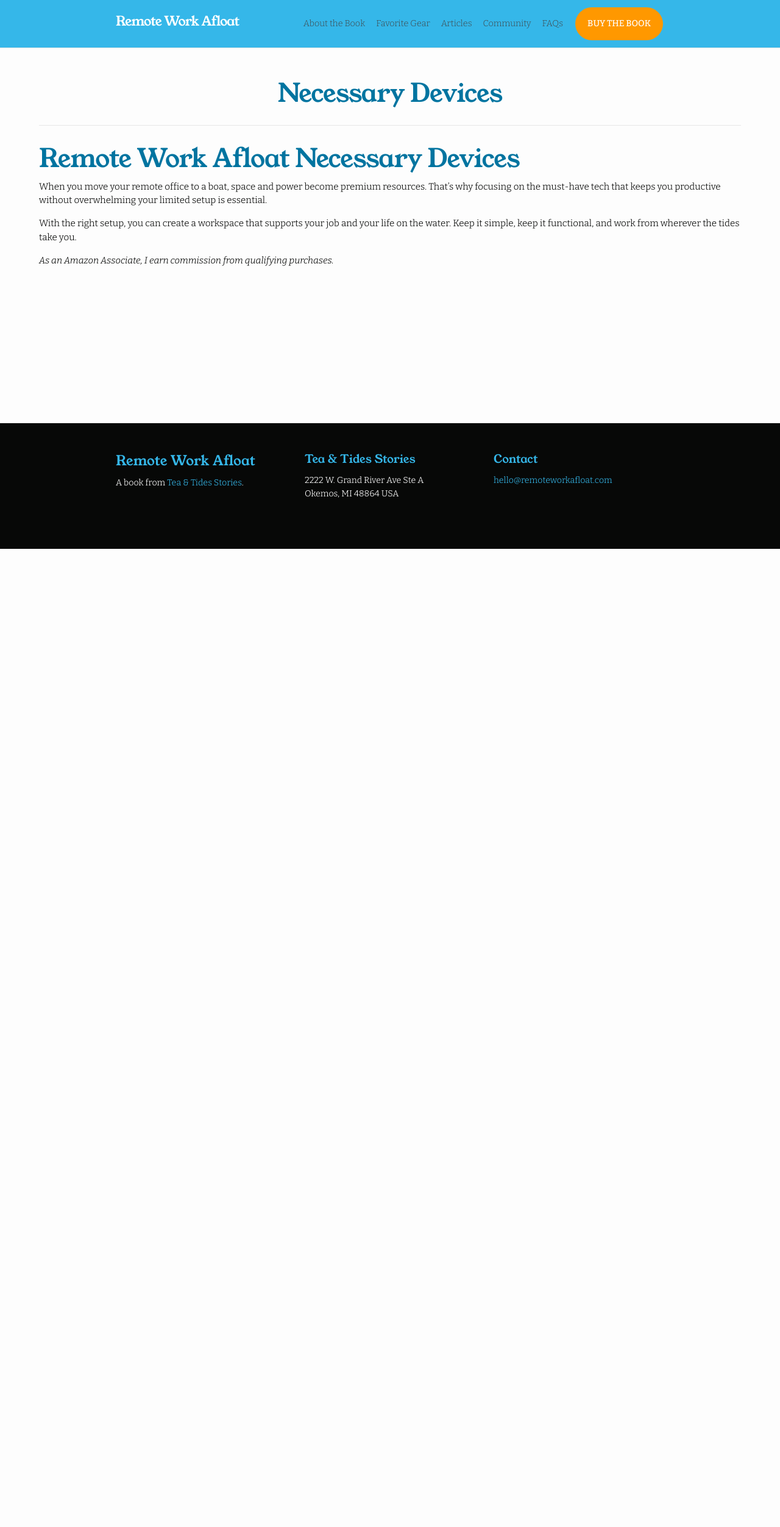
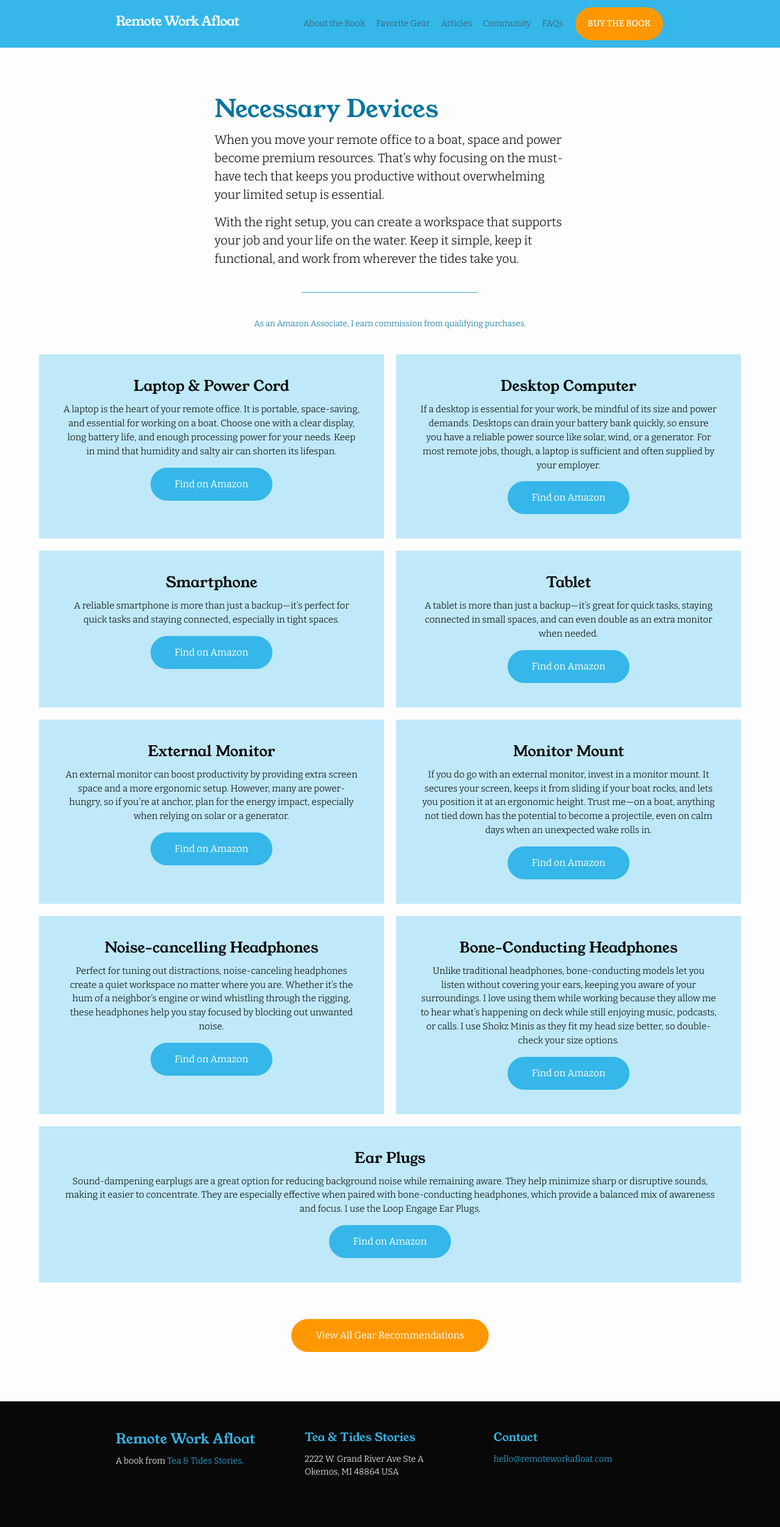
Before and after one commit to amajor/website-remote-work-afloat, a Jekyll site: the page built from gear/necessary-devices.md, in a window 1280 px wide. Shown: the whole page at 61% size. Built offline with Jekyll 4.4.1, drawn with Linux system fonts in a browser that asks for light colours; nearby versions of some CDN libraries; before the commit the page ends 900 px from its top, so only the background shows below that.

Commit message:
Begin organizing gear pages

```diff
--- a/_config.yml
+++ b/_config.yml
@@ -33,6 +33,7 @@ description: >- # this means to ignore newlines until "baseurl:"
 baseurl: "" # the subpath of your site, e.g. /blog
 url: "https://remoteworkafloat.com" # the base hostname & protocol for your site, e.g. http://example.com
 loop_life_academy_url: "https://looplifeacademy.com" # the URL for Loop Life Academy, used in the header and footer
+amazon_affiliate_disclosure: "As an Amazon Associate, I earn commission from qualifying purchases." # disclosure text for Amazon affiliate links
 # twitter_username: jekyllrb
 # github_username:  jekyll
 minima:
--- /dev/null
+++ b/_data/gear.yml
@@ -0,0 +1,57 @@
+- category: Necessary Devices
+  description: "The core tech you need to work remotely from your boat, from laptops to power essentials."
+  link: /gear/necessary-devices
+  items:
+    - name: Laptop & Power Cord
+      description: "A laptop is the heart of your remote office. It is portable, space-saving, and essential for working on a boat. Choose one with a clear display, long battery life, and enough processing power for your needs. Keep in mind that humidity and salty air can shorten its lifespan."
+      link: https://amzn.to/41sNwXv
+
+    - name: Desktop Computer
+      description: "If a desktop is essential for your work, be mindful of its size and power demands. Desktops can drain your battery bank quickly, so ensure you have a reliable power source like solar, wind, or a generator. For most remote jobs, though, a laptop is sufficient and often supplied by your employer."
+      link: https://amzn.to/4gYntMD
+
+    - name: Smartphone
+      description: "A reliable smartphone is more than just a backup—it’s perfect for quick tasks and staying connected, especially in tight spaces."
+      link: https://amzn.to/3QzaINy
+
+    - name: Tablet
+      description: "A tablet is more than just a backup—it’s great for quick tasks, staying connected in small spaces, and can even double as an extra monitor when needed."
+      link: https://amzn.to/41aBdOh
+
+    - name: External Monitor
+      description: "An external monitor can boost productivity by providing extra screen space and a more ergonomic setup. However, many are power-hungry, so if you’re at anchor, plan for the energy impact, especially when relying on solar or a generator."
+      link: https://amzn.to/4kgqZVh
+
+    - name: Monitor Mount
+      description: "If you do go with an external monitor, invest in a monitor mount. It secures your screen, keeps it from sliding if your boat rocks, and lets you position it at an ergonomic height. Trust me—on a boat, anything not tied down has the potential to become a projectile, even on calm days when an unexpected wake rolls in."
+      link: https://amzn.to/4ienc9a
+
+    - name: Noise-cancelling Headphones
+      description: "Perfect for tuning out distractions, noise-canceling headphones create a quiet workspace no matter where you are. Whether it’s the hum of a neighbor’s engine or wind whistling through the rigging, these headphones help you stay focused by blocking out unwanted noise."
+      link: https://amzn.to/41hBIpZ
+
+    - name: Bone-Conducting Headphones
+      description: "Unlike traditional headphones, bone-conducting models let you listen without covering your ears, keeping you aware of your surroundings. I love using them while working because they allow me to hear what’s happening on deck while still enjoying music, podcasts, or calls. I use Shokz Minis as they fit my head size better, so double-check your size options."
+      link: https://amzn.to/41hBIpZ
+
+    - name: Ear Plugs
+      description: "Sound-dampening earplugs are a great option for reducing background noise while remaining aware. They help minimize sharp or disruptive sounds, making it easier to concentrate. They are especially effective when paired with bone-conducting headphones, which provide a balanced mix of awareness and focus. I use the Loop Engage Ear Plugs."
+      link: https://amzn.to/3QxohNy
+
+- category: Peripheral Devices
+  description: "Useful add-ons like external monitors, headphones, and accessories to enhance your workspace."
+  link: /gear/peripheral-devices
+
+- category: Internet Solutions
+  description: "Reliable connectivity options for staying online no matter where your boat takes you."
+  link: /gear/internet-solutions
+
+- category: Backup Power
+  description: "Staying powered up is essential when working remotely from a boat. From solar panels to portable batteries, having reliable backup power ensures you can keep working even when you’re off-grid."
+  link: /gear/backup-power
+
+# - category: Portable & Compact Office Supplies
+#   description: "Space-saving office tools that keep you organized and efficient in a small workspace."
+
+# - category: More Favorites
+#   description: "A collection of my go-to gear beyond remote work, from everyday essentials to boating must-haves."
--- a/_layouts/page.html
+++ b/_layouts/page.html
@@ -1,14 +1,7 @@
 ---
 layout: base
 ---
-<article class="post">
 
-  <header class="post-header">
-    <h1 class="post-title">{{ page.title | escape }}</h1>
-  </header>
-
-  <div class="post-content">
-    {{ content }}
-  </div>
-
-</article>
+<div class="page-content">
+  {{ content }}
+</div>
--- /dev/null
+++ b/_layouts/page_gear_items.html
@@ -0,0 +1,47 @@
+---
+layout: base
+---
+
+<div class="page-content">
+  <!-- Primary Content -->
+  <div class="gear-main columns">
+    <div class="column content">
+      {{ content }}
+      <hr />
+    </div>
+    {% if page.featured_image %}
+      <div class="column image center">
+        <img src="{{ page.featured_image | relative_url }}" alt="{{ page.featured_image_alt | escape }}" class="home-featured-image" />
+      </div>
+    {% endif %}
+  </div>
+
+  <!-- Gear Items -->
+  <div class="gear-items">
+    <p class="associate-disclosure">{{ site.amazon_affiliate_disclosure }}</p>
+    <div class="container">
+      {% for item in site.data.gear[page.category].items %}
+        <div class="item">
+          {% if item.image %}
+            <img src="{{ item.image | relative_url }}" alt="{{ item.name | escape }}" class="gear-item-image" />
+          {% endif %}
+          <h3>{{ item.name }}</h3>
+          {% if item.description %}
+            <p>{{ item.description }}</p>
+          {% endif %}
+          {% if item.link %}
+            <a class="pill-button" href="{{ item.link }}" target="_blank">
+              Find on Amazon
+            </a>
+          {% endif %}
+        </div>
+      {% endfor %}
+    </div>
+  </div>
+
+  <div class="gear-footer">
+    <a href="/gear" class="pill-button orange">
+      View All Gear Recommendations
+    </a>
+  </div>
+</div>
--- a/_sass/minima/custom-styles.scss
+++ b/_sass/minima/custom-styles.scss
@@ -49,6 +49,13 @@ body {
   a.active-link {
     text-decoration: underline;
     text-underline-offset: 0.5em;  text-decoration-thickness: 1px;
+  }
+
+  .associate-disclosure {
+    font-size: 0.85em;
+    color: $remote-work-afloat-color-4;
+    margin-bottom: 40px;
+    text-align: center;
   }
 }
 
@@ -292,3 +299,50 @@ a.pill-button {
   border-radius: 999px; /* Or 50% / 100vw */
   object-fit: cover; /* Ensures image fills the shape properly */
 }
+
+// Gear Page
+.gear-main {
+  .content {
+    max-width: 50%;
+
+    h1 {
+      font-size: 2.5em;
+    }
+
+    p {
+      font-size: 1.25em;
+    }
+
+    hr {
+      width: 50%;
+      margin: 40px auto;
+      border-top: 1px solid $remote-work-afloat-color-3;
+    }
+  }
+}
+
+.gear-categories, .gear-items {
+  .container {
+    display: flex;
+    flex-wrap: wrap; /* Allows items to flow to the next row */
+    gap: 20px;
+
+    .item {
+      background-color: $remote-work-afloat-color-2;
+      padding: 40px;
+      text-align: center;
+      flex: 1 1 0; /* grow, shrink, flex-basis: 0 */
+      min-width: 300px; /* Optional: Sets a minimum width before wrapping */
+      /* Ensures heights are equal if parent is a flex container */
+    }
+
+    .item-categories {
+      min-width: 200px;
+    }
+  }
+}
+
+.gear-footer {
+  text-align: center;
+  margin-top: 60px;
+}
--- a/gear.md
+++ b/gear.md
@@ -1,5 +1,5 @@
 ---
-layout: page
+layout: page_gear
 title: Favorite Gear
 permalink: /gear
 ---
@@ -12,43 +12,3 @@ Here, you’ll find my top recommendations for essential tech, compact office su
 Click below to explore the gear that keeps my floating office running smoothly!
 
 ---
-
-## Necessary Devices
-
-The core tech you need to work remotely from your boat, from laptops to power essentials.
-
-[SHOW ME THE GEAR](gear/necessary-devices)
-
-## Peripheral Devices
-
-Useful add-ons like external monitors, headphones, and accessories to enhance your workspace.
-
-SHOW ME THE GEAR
-
-## Internet Solutions
-
-Reliable connectivity options for staying online no matter where your boat takes you.
-
-SHOW ME THE GEAR
-
-## Backup Power
-
-Staying powered up is essential when working remotely from a boat. From solar panels to portable batteries, having reliable backup power ensures you can keep working even when you’re off-grid.
-#todo
-SHOW ME THE GEAR
-
-<!--
-## Portable & Compact Office Supplies
-
-Space-saving office tools that keep you organized and efficient in a small workspace.
-
-COMING SOON
- -->
-
-<!--
-## More Favorites
-
-A collection of my go-to gear beyond remote work, from everyday essentials to boating must-haves.
-
-COMING SOON
- -->
--- a/gear/necessary-devices.md
+++ b/gear/necessary-devices.md
@@ -1,13 +1,12 @@
 ---
-layout: page
+layout: page_gear_items
 title: Necessary Devices
-permalink: /necessary-devices
+permalink: /gear/necessary-devices
+category: 0
 ---
 
-# Remote Work Afloat Necessary Devices
+# Necessary Devices
 
 When you move your remote office to a boat, space and power become premium resources. That’s why focusing on the must-have tech that keeps you productive without overwhelming your limited setup is essential.
 
 With the right setup, you can create a workspace that supports your job and your life on the water. Keep it simple, keep it functional, and work from wherever the tides take you.
-
-_As an Amazon Associate, I earn commission from qualifying purchases._
```
Also changed, not shown: _layouts/page_gear.html (added, +32 -0 lines), gear/backup-power.md (added, +12 -0 lines), gear/internet-solutions.md (added, +12 -0 lines), gear/peripheral-devices.md (added, +12 -0 lines), README.md.
